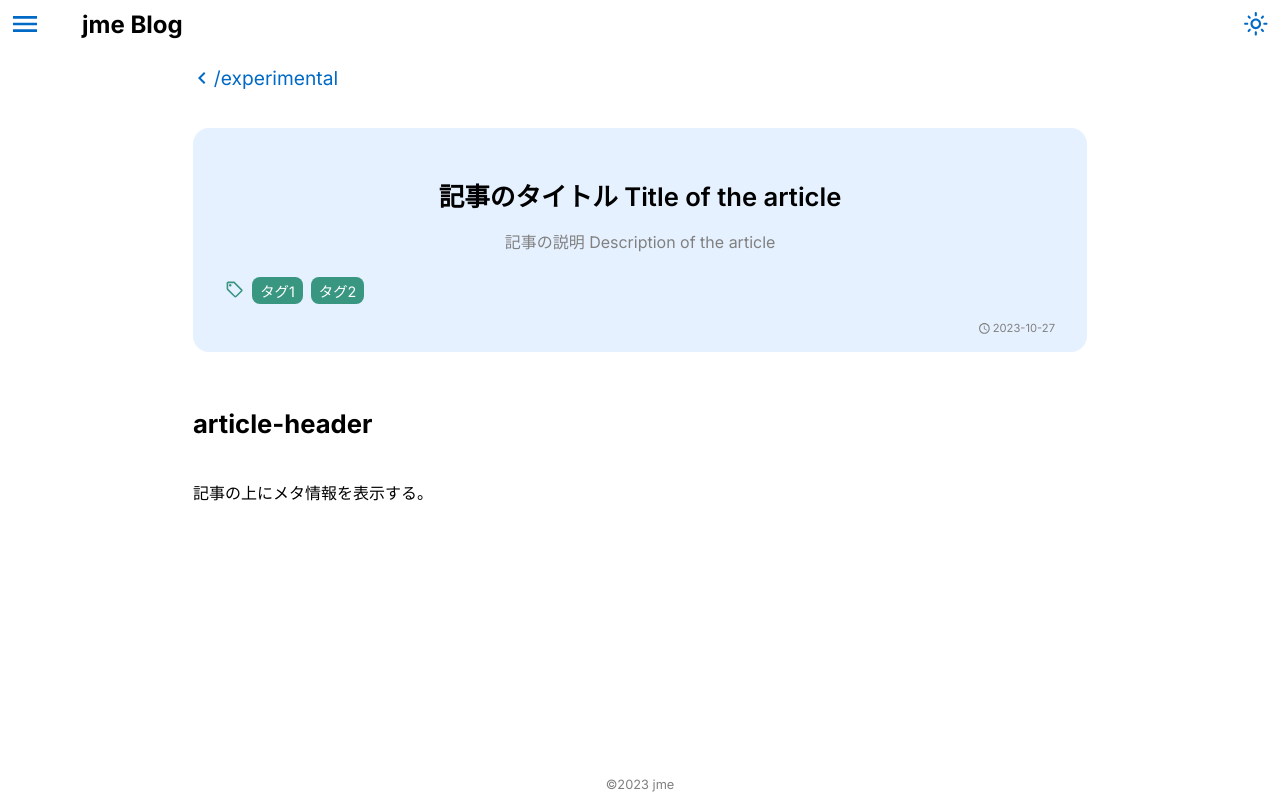
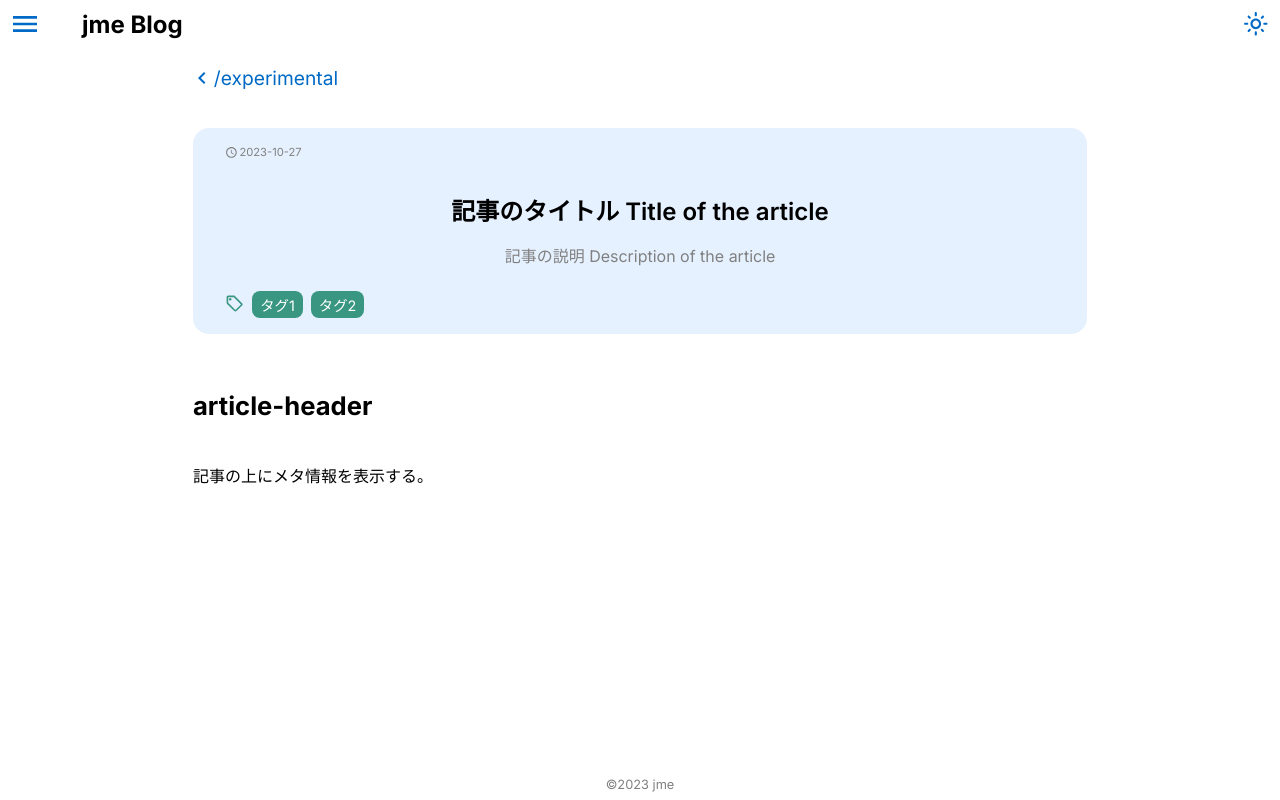
Before and after one commit to jme-rs/next-app, a Next.js app: page /experimental/article-header in a window 1280 px wide. Built offline with nearby package versions, Linux system fonts and the light colour scheme.

Commit message:
Update global and component styles

```diff
--- a/src/app/globals.scss
+++ b/src/app/globals.scss
@@ -107,7 +107,7 @@ main {
 
 p {
   margin: 2rem 0;
-  line-height: 1.7rem;
+  line-height: 1.8rem;
 }
 
 a {
@@ -189,7 +189,7 @@ li {
 
 .table-wrapper {
   overflow-x: auto;
-  margin: 3rem 0;
+  margin: 2rem 0;
 
   table {
     border-collapse: collapse;
--- a/src/components/article-header.module.scss
+++ b/src/components/article-header.module.scss
@@ -10,9 +10,12 @@
   margin-bottom: 3rem;
   animation: background-color 0.3s ease;
 
+  .date {
+  }
+
   .title {
     max-width: 100%;
-    font-size: 1.6rem;
+    font-size: 1.5rem;
     text-align: center;
     font-weight: 600;
     margin-top: 2rem;
@@ -22,14 +25,7 @@
   .description {
     text-align: center;
     color: var(--light-text-color);
-    margin-bottom: 1.5rem;
-  }
-
-  .date {
-    display: flex;
-    position: relative;
-    align-items: center;
-    justify-content: right;
+    margin-bottom: 1rem;
   }
 
   .tagContainer {
@@ -37,6 +33,5 @@
     flex-direction: row;
     position: relative;
     justify-content: left;
-    margin-bottom: 0.5rem;
   }
 }
--- a/src/components/article-header.tsx
+++ b/src/components/article-header.tsx
@@ -7,17 +7,17 @@ export default function ArticleHeader(props: PostMetadata) {
   return (
     <>
       <div className={styles.mainContainer}>
-        <div className={styles.title}>{props.title}</div>
-        <div className={styles.description}>{props.description}</div>
-        <div className={styles.tagContainer}>
-          <Tag tags={props.tags} />
-        </div>
         <div className={styles.date}>
           <Date
             post={props.post}
             update={props.update}
           />
         </div>
+        <div className={styles.title}>{props.title}</div>
+        <div className={styles.description}>{props.description}</div>
+        <div className={styles.tagContainer}>
+          <Tag tags={props.tags} />
+        </div>
       </div>
     </>
   )
--- a/src/components/code-block.module.scss
+++ b/src/components/code-block.module.scss
@@ -1,7 +1,7 @@
 @import "/src/styles/variables.scss";
 
 .container {
-  margin: 3rem 0;
+  margin: 2rem 0;
 
   .filenameSpace {
     background-color: var(--secondary-color);
--- a/src/components/tag.module.scss
+++ b/src/components/tag.module.scss
@@ -5,7 +5,7 @@
   flex-direction: row;
 
   .icon {
-    margin-top: 0.2rem;
+    margin-top: 0.7rem;
     margin-right: 0.5rem;
     width: 1.2rem;
     height: 1.2rem;
@@ -26,7 +26,7 @@
       @include animation();
       background-color: var(--tag-color);
       color: white;
-      margin-bottom: 0.5rem;
+      margin-top: 0.5rem;
       font-size: 0.9rem;
     }
   }
```
Also changed, not shown: src/components/post-card.module.scss (+4 -11 lines), src/components/post-card.tsx (+6 -6 lines).
